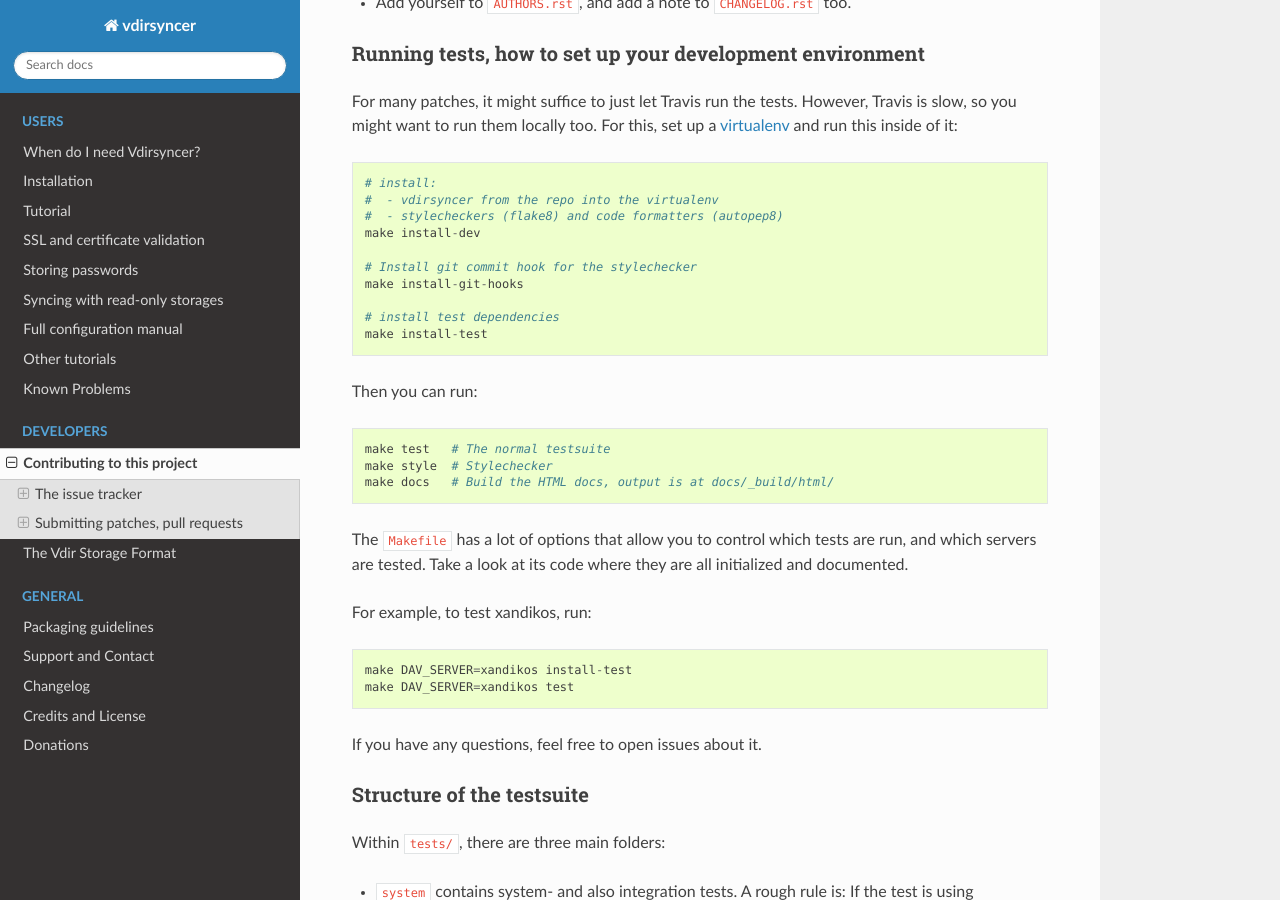
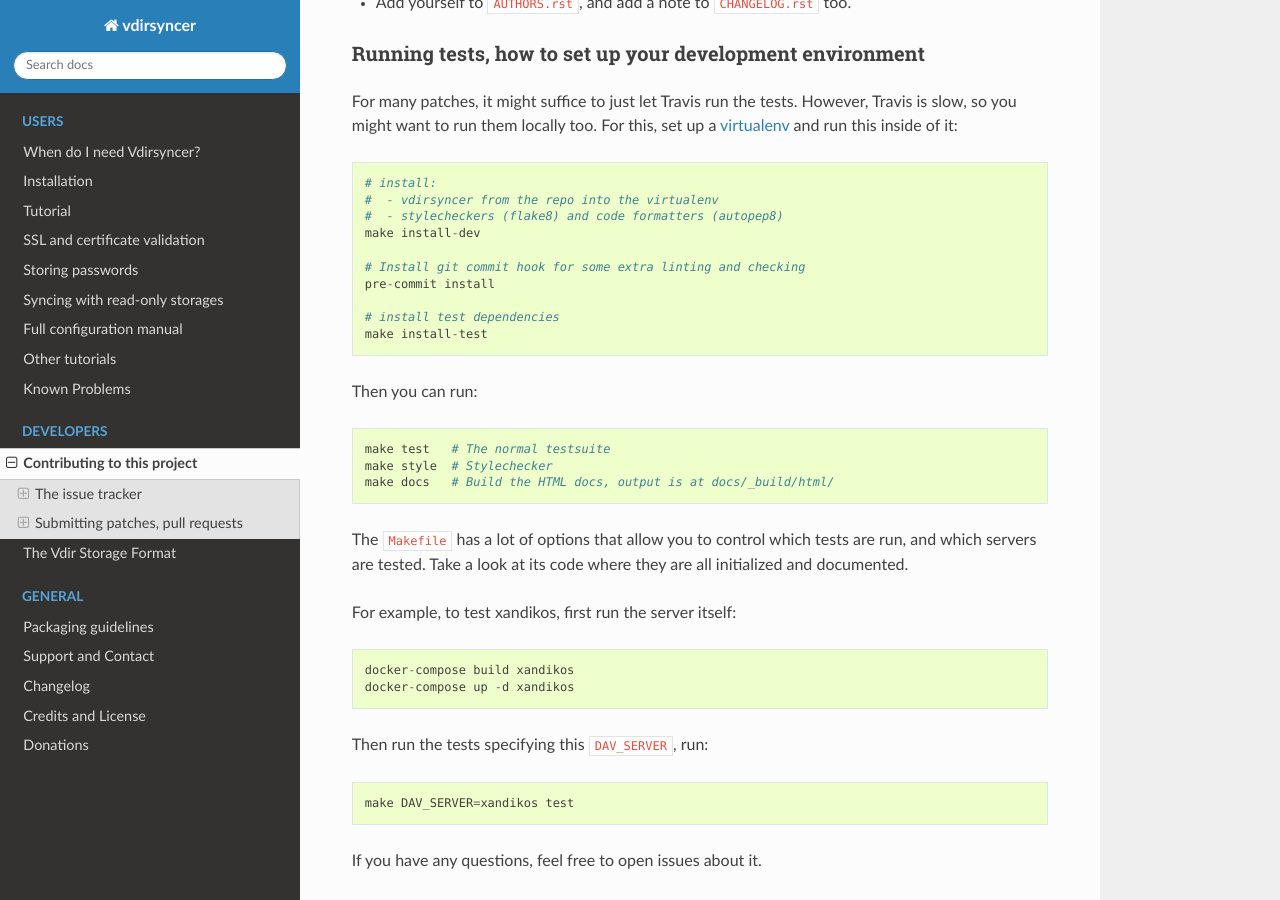
Before and after one commit to pimutils/vdirsyncer, a Sphinx documentation site: the page built from docs/contributing.rst, in a window 1280 px wide and 900 px high, scrolled down 1299 px. Built offline with Sphinx 7.4.7 and the Read the Docs theme 2.0.0, drawn with Linux system fonts in a browser that asks for light colours.

Commit message:
Update contributing instructions

```diff
--- a/docs/contributing.rst
+++ b/docs/contributing.rst
@@ -84,8 +84,8 @@ virtualenv_ and run this inside of it::
     #  - stylecheckers (flake8) and code formatters (autopep8)
     make install-dev
 
-    # Install git commit hook for the stylechecker
-    make install-git-hooks
+    # Install git commit hook for some extra linting and checking
+    pre-commit install
 
     # install test dependencies
     make install-test
@@ -100,9 +100,13 @@ The ``Makefile`` has a lot of options that allow you to control which tests are
 run, and which servers are tested. Take a look at its code where they are all
 initialized and documented.
 
-For example, to test xandikos, run::
+For example, to test xandikos, first run the server itself::
 
-    make DAV_SERVER=xandikos install-test
+    docker-compose build xandikos
+    docker-compose up -d xandikos
+
+Then run the tests specifying this ``DAV_SERVER``, run::
+
     make DAV_SERVER=xandikos test
 
 If you have any questions, feel free to open issues about it.
```
